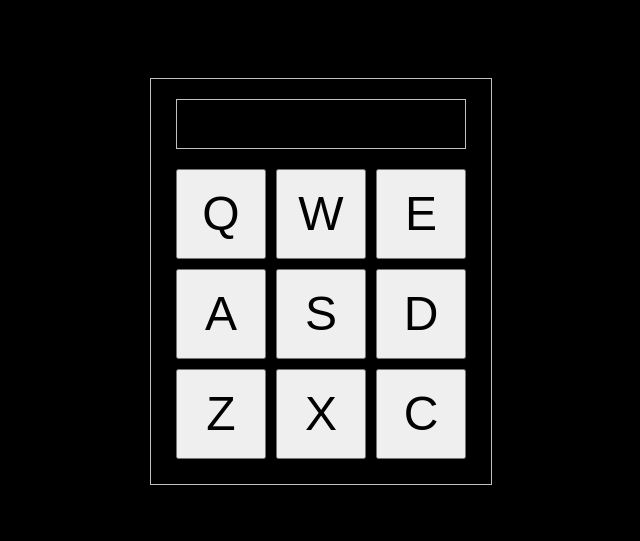
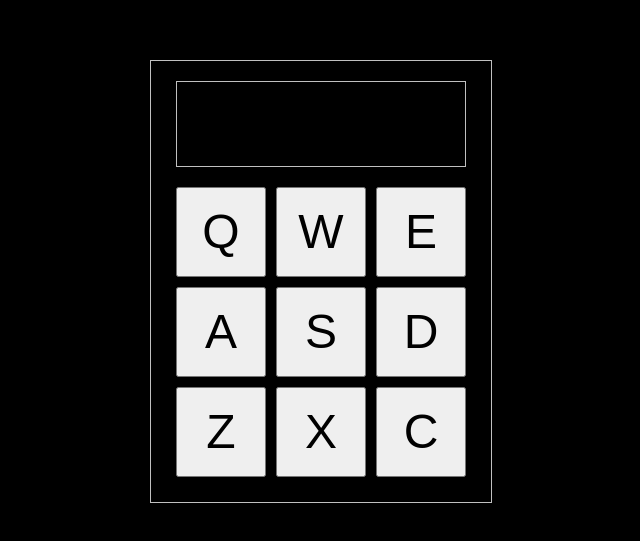
Before and after one commit to rifkegribenes/drum-machine, a React (Create React App) app: page / in a window 1280 px wide. Shown: the part 119-660 px from the top of the page, without its empty margins (319-959 px from the left). Built offline with nearby package versions, Linux system fonts and the light colour scheme.

Commit message:
display sound name working

```diff
--- a/src/App.css
+++ b/src/App.css
@@ -29,7 +29,10 @@
 
 .display {
   width: 100%;
-  height: 48px;
+  padding: 1em;
+  text-align: center;
+  font-size: 1.5em;
+  min-height: 1.5em;
   margin: 0 5px 15px 5px;
   border: 1px solid silver;
 
--- a/src/App.js
+++ b/src/App.js
@@ -51,11 +51,19 @@ import './App.css';
 
 class App extends Component {
 
+  state = {
+    name: ""
+  }
+
   playSound = (e) => {
     const name = e.target.id;
     const soundObj = sounds.filter((sound => sound.name === name));
     const audioId = soundObj[0].id;
     document.getElementById(audioId).play();
+    this.setState({
+      name: soundObj[0].name
+    });
+    setTimeout(() => { this.setState({ name: ""})}, 500)
 
   }
 
@@ -63,7 +71,7 @@ class App extends Component {
     return (
       <div className="app" id="drum-machine">
         <div className="drum-pad-wrap">
-          <div className="display" id="display" />
+          <div className="display" id="display">{this.state.name}</div>
           <button
             className="drum-pad"
             id="bang"
```
